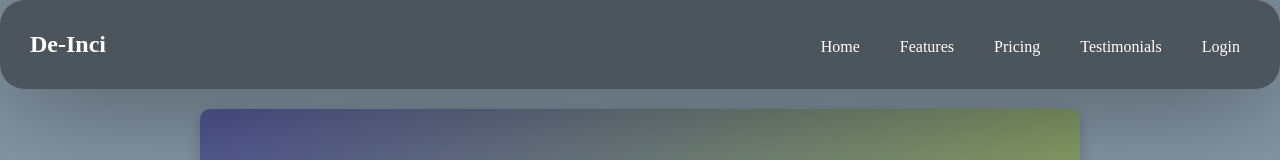
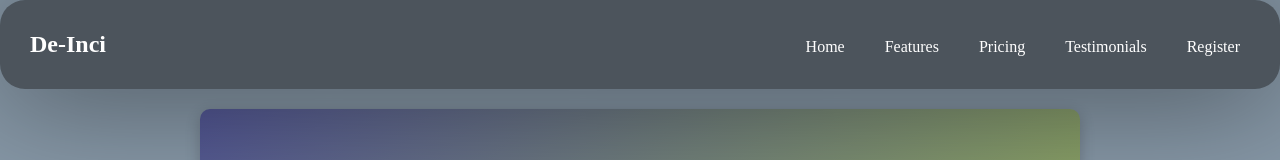
Before and after one commit to De-Inci/frontend, a Next.js app in the folder projectu/: page / in a window 1280 px wide. Shown: the top 160 px of the page. Built offline with nearby package versions, Linux system fonts and the light colour scheme.

Commit message:
Corrected some error

```diff
--- a/projectu/src/app/dashboard/page.js
+++ b/projectu/src/app/dashboard/page.js
@@ -16,7 +16,7 @@
                 setUser(currentUser);
             } catch (error) {
                 console.error('User not logged in:', error);
-                router.push('/auth/signin'); // Redirect to SignIn if not logged in
+                router.push('/login');
             }
         };
 
@@ -26,7 +26,7 @@
     const handleLogout = async () => {
         try {
             await account.deleteSession('current'); // Logout the user
-            router.push('/auth/signin'); // Redirect to SignIn page
+            router.push('/login'); // Redirect to SignIn page
         } catch (error) {
             console.error('Logout failed:', error);
         }
--- a/projectu/src/app/layout.js
+++ b/projectu/src/app/layout.js
@@ -1,5 +1,4 @@
 import NavBar from "@/Components/webpage/NavbarComponent"
-import Footer from "@/Components/webpage/FooterComponent"
 import './globals.css'
 
 export const metadata = {
@@ -14,7 +13,6 @@
         <div>
           <NavBar />
           <main>{children}</main>
-          <Footer/>
         </div>
       </body>
     </html>
--- a/projectu/src/app/page.js
+++ b/projectu/src/app/page.js
@@ -1,6 +1,7 @@
 'use client'
 import React from 'react';
 import './Home.css';
+import Footer from "@/Components/webpage/FooterComponent"
 
 export default function Home() {
 	return (<>
@@ -45,6 +46,7 @@
 				</div>
 			</section>
 		</div>
+		<Footer/>
 	</>
 	);
 }
--- a/projectu/src/components/webpage/NavbarComponent.js
+++ b/projectu/src/components/webpage/NavbarComponent.js
@@ -24,7 +24,7 @@
         <li><a href="#features">Features</a></li>
         <li><a href="#pricing">Pricing</a></li>
         <li><a href="#testimonials">Testimonials</a></li>
-        <li><a href="#login">Login</a></li>
+        <li><a href="/register">Register</a></li>
       </ul>
     </nav>
   );
```
